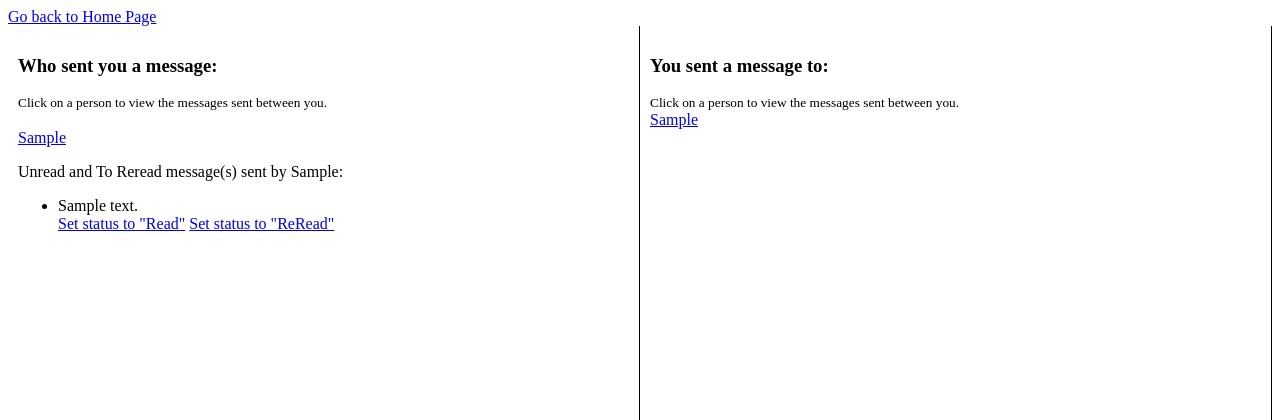
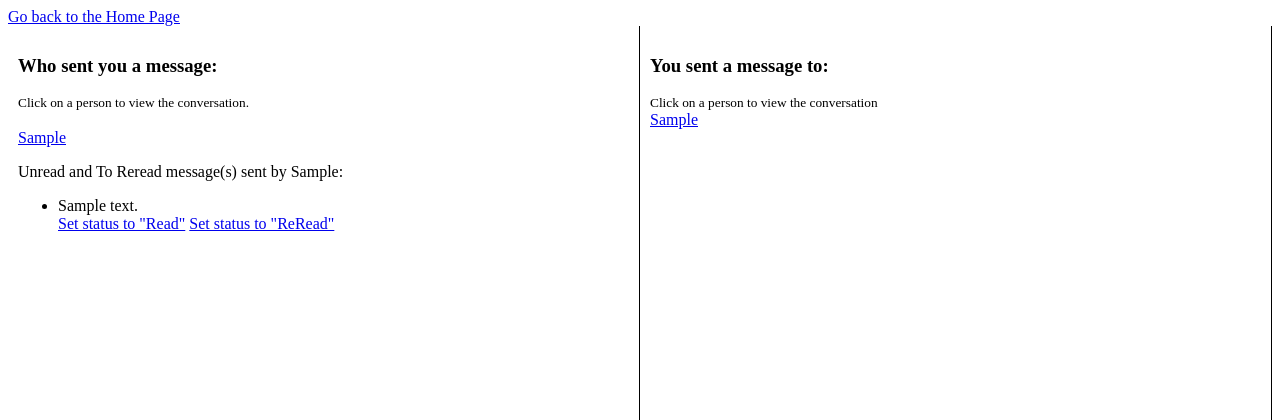
Before and after one commit to Jo152/Assignment2, a PHP site: the page made by app/views/Message/listMessageContacts.php in a window 1280 px wide. Shown: the top 420 px of the page. Run offline with PHP 8.4, Linux system fonts and the light colour scheme; the template is opened without the code that fills it: most values are stand-ins (such as "Sample title", 1, 10 or a date in 2020); some libraries are stand-ins or nearby versions.

Commit message:
finished views and some controllers

```diff
--- a/app/core/Model.php
+++ b/app/core/Model.php
@@ -1,6 +1,6 @@
 <?php
 namespace App\core;
-
+// TODO:implement the DB connection
 class Model{
 	protected static $connection;
 
--- a/app/core/ProfileFilter.php
+++ b/app/core/ProfileFilter.php
@@ -4,7 +4,7 @@ namespace App\core;
 
 #[\Attribute]
 class ProfileFilter{
-
+	// creating the profile filter for the sessions
 	function execute(){
 
 		if(!isset($_SESSION['profile_id']) || $_SESSION['profile_id'] == null){
--- a/app/init.php
+++ b/app/init.php
@@ -5,13 +5,14 @@ session_start();
 require "autoload.php";
 require "core/phpqrcode/qrlib.php";
 
-// For Windows:
+// For Windows: (uncmoment when working at school)
  $path = getcwd();
  $path = preg_replace('/^.+\\\\htdocs\\\\/', '/', $path);
  $path = str_replace('\\', '/', $path);
  define("BASE", $path);
 
-// For Mac:
+
+// For Mac (uncomment when working at home):
 /*$path = getcwd();
 $path = preg_replace('/^.+\\/htdocs\\//', '/', $path);
 $path = str_replace("\\/", "/", $path);
--- a/app/views/Default/index.php
+++ b/app/views/Default/index.php
@@ -1,9 +1,9 @@
 <html>
 <head>
-	<title>Default location for my application</title>
+	<title>Starting location</title>
 </head>
 <body>
-	<h1>Welcome, please login to continue</h1>
+	<h1>Hello, please login if you want to proceed</h1>
 	<p><a href='<?= BASE ?>/Default/login'>Login</a></p>
 </body>
 </html>
--- a/app/views/Default/secure.php
+++ b/app/views/Default/secure.php
@@ -1,6 +1,6 @@
 <html>
 <head>
-    <title>Home Page</title>
+    <title>Home</title>
 </head>
 <body>
 	<p>Welcome <?= $_SESSION['username'] ?></p>
--- a/app/views/Message/chatRoom.php
+++ b/app/views/Message/chatRoom.php
@@ -1,6 +1,6 @@
 <html>
 <head>
-	<title>ChatRoom w/<?=$data["receiver"]->first_name?></title>
+	<title>Messages w/<?=$data["receiver"]->first_name?></title>
     <style>
         body {
             justify-content: center;
@@ -54,7 +54,7 @@
     </style>
 </head>
 <body>
-    <a href="<?=BASE."/Message"?>">Go back to Messages</a>
+    <a href="<?=BASE."/Message"?>">Go back to your Messages</a>
 
     <h3>You are chatting with <?=$data["receiver"]->first_name?></h3>
     <div class="chatHolder">
--- a/app/views/Message/listMessageContacts.php
+++ b/app/views/Message/listMessageContacts.php
@@ -1,6 +1,6 @@
 <html>
 <head>
-	<title>Your Message Contacts</title>
+	<title>Your Messaging Contacts</title>
     <style>
         .wrapper {
             display: flex;
@@ -15,11 +15,11 @@
     </style>
 </head>
 <body>
-    <a href="<?=BASE."/Default/somewhereSecure"?>">Go back to Home Page</a>
+    <a href="<?=BASE."/Default/somewhereSecure"?>">Go back to the Home Page</a>
     <div class="wrapper">
         <div>
             <h3>Who sent you a message:</h3>
-            <small>Click on a person to view the messages sent between you.</small>
+            <small>Click on a person to view the conversation.</small>
             <br />
             <?php
                 foreach ($data["senderAndMessage"] as &$value) {
@@ -46,7 +46,7 @@
         </div>
         <div>
             <h3>You sent a message to:</h3>
-            <small>Click on a person to view the messages sent between you.</small>
+            <small>Click on a person to view the conversation</small>
             <br />
             <?php
                 foreach ($data["receivers"] as &$receiver) {
--- a/app/views/Picture/listPictures.php
+++ b/app/views/Picture/listPictures.php
@@ -1,6 +1,6 @@
 <html>
 <head>
-	<title>All of your pictures</title>
+	<title>All your pictures</title>
     <style>
         .wrapper {
             width: 90vw;
--- a/app/views/Picture/upload.php
+++ b/app/views/Picture/upload.php
@@ -1,6 +1,6 @@
 <html>
 <head>
-    <title>Upload an image file</title>
+    <title>Image Upload</title>
 </head>
 <body>
     <a href="<?=BASE."/Picture/index"?>">Go back</a>
```
Also changed, not shown: app/controllers/DefaultController.php (+7 -5 lines).
